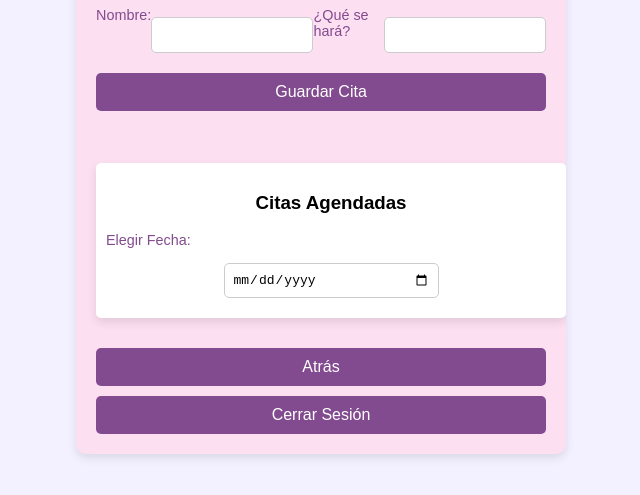
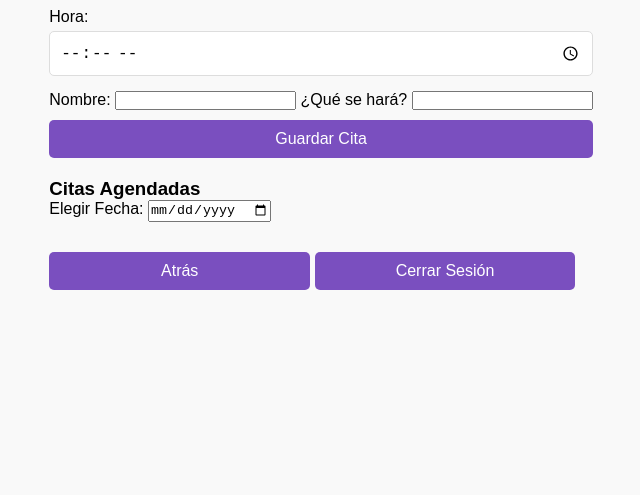
Before and after one commit to Ecumbe/luxury, a website with bundled scripts: page agendar-cita.html in a window 1280 px wide. Shown: the part 305-800 px from the top of the page, without its empty margins (319-959 px from the left). Built offline with nearby package versions, Linux system fonts and the light colour scheme.

Commit message:
Update agendar-cita.css

```diff
--- a/css/agendar-cita.css
+++ b/css/agendar-cita.css
@@ -1,141 +1,110 @@
+* {
+    margin: 0;
+    padding: 0;
+    box-sizing: border-box;
+}
+
 body {
-    font-family: Arial, sans-serif;
-    background-color: #f3f0ff;
+    font-family: 'Arial', sans-serif;
+    background-color: #f9f9f9;
     display: flex;
     justify-content: center;
     align-items: center;
     height: 100vh;
-    margin: 0;
 }
 
-.agendar-cita-container {
-    background-color: #fcdff1;
+.container {
+    background-color: #f4e1ff;
+    padding: 20px;
     border-radius: 10px;
-    box-shadow: 0px 4px 10px rgba(0, 0, 0, 0.1);
-    padding: 20px;
-    width: 450px;
+    width: 100%;
+    max-width: 600px;
+    box-shadow: 0 4px 8px rgba(0, 0, 0, 0.1);
     text-align: center;
-    overflow: hidden;
-    display: flex;
-    flex-direction: column;
 }
 
-h2 {
-    color: #834b8f;
+h1 {
+    font-size: 2rem;
     margin-bottom: 20px;
-    font-size: 1.8em;
 }
 
-.form-container {
-    margin-top: 10px;
+.form-group {
+    margin-bottom: 15px;
 }
 
-.form-row {
-    display: flex;
-    justify-content: space-between;
-    margin-top: 10px;
-}
-
-label {
+.form-group label {
     display: block;
-    text-align: left;
-    color: #834b8f;
-    font-size: 0.9em;
+    font-size: 1rem;
     margin-bottom: 5px;
 }
 
-input, select {
+.form-group input {
     width: 100%;
-    padding: 8px;
-    margin: 10px 0;
+    padding: 10px;
+    font-size: 1rem;
     border-radius: 5px;
-    border: 1px solid #ccc;
-    font-size: 1em;
-    box-sizing: border-box;
+    border: 1px solid #ddd;
 }
 
 button {
-    width: 100%;
-    background-color: #834b8f;
+    background-color: #7a4fbf;
     color: white;
+    padding: 10px 20px;
     border: none;
-    padding: 10px;
     border-radius: 5px;
     cursor: pointer;
-    font-size: 1em;
+    font-size: 1rem;
+    width: 100%;
     margin-top: 10px;
 }
 
 button:hover {
-    background-color: #6d3b73;
+    background-color: #6c3ea1;
 }
 
 #message {
-    color: green;
+    margin-top: 20px;
+    font-size: 1.2rem;
     font-weight: bold;
 }
 
-.citas-agendadas {
-    margin-top: 20px;
-    padding: 10px;
+.appointments {
+    margin-top: 30px;
+    padding: 15px;
     background-color: #fff;
-    border-radius: 5px;
-    box-shadow: 0px 4px 10px rgba(0, 0, 0, 0.1);
-    max-height: 180px;
-    overflow-y: auto;
-    width: 100%;
-    margin-bottom: 20px;
+    border-radius: 10px;
+    box-shadow: 0 4px 8px rgba(0, 0, 0, 0.1);
+}
+
+.appointments h2 {
+    font-size: 1.5rem;
+    margin-bottom: 10px;
+}
+
+.appointments input {
+    margin-top: 10px;
 }
 
 #citas-list {
-    text-align: left;
+    margin-top: 20px;
 }
 
 #citas-list div {
     margin-bottom: 10px;
+    padding: 10px;
+    background-color: #f4f4f4;
+    border-radius: 5px;
     display: flex;
     justify-content: space-between;
     align-items: center;
 }
 
-#citas-list p {
-    flex-grow: 1;
-    margin: 0;
+.buttons {
+    margin-top: 30px;
+    display: flex;
+    justify-content: space-between;
 }
 
-#citas-list button {
-    padding: 5px 10px;
-    border-radius: 5px;
-    background-color: #834b8f;
-    color: white;
-    border: none;
-    cursor: pointer;
+#back, #logout {
+    width: 48%;
 }
-
-#citas-list button:hover {
-    background-color: #6d3b73;
-}
-
-input[type="date"], input[type="time"], input[type="text"] {
-    width: calc(50% - 10px);
-}
-
-.form-row select {
-    width: calc(50% - 10px);
-}
-
-.back-button, .logout-button {
-    margin-top: 10px;
-    width: 100%;
-    background-color: #834b8f;
-    color: white;
-    border: none;
-    padding: 10px;
-    border-radius: 5px;
-    cursor: pointer;
-    font-size: 1em;
-}
-
-.back-button:hover, .logout-button:hover {
-    background-color: #6d3b73;
-}
```
